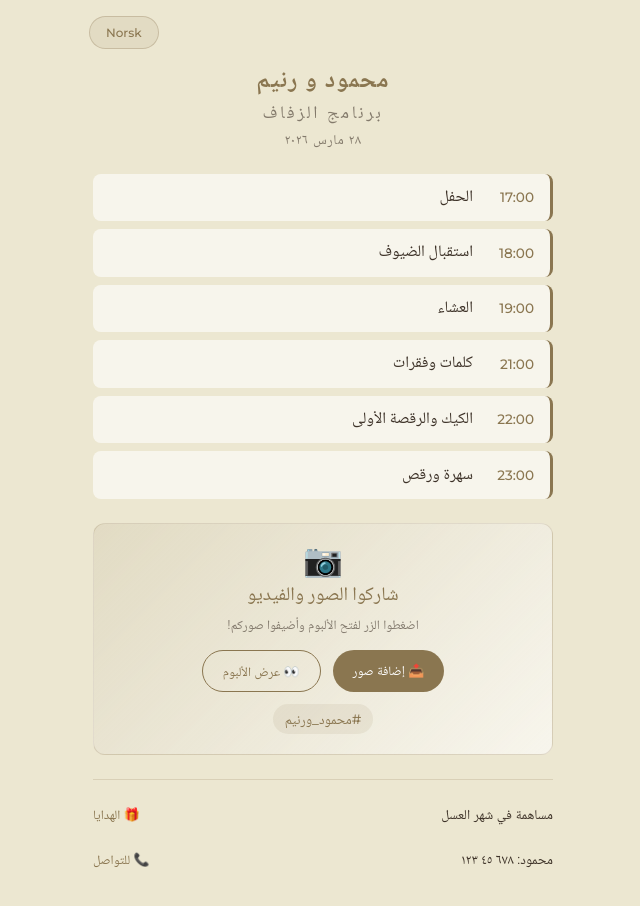
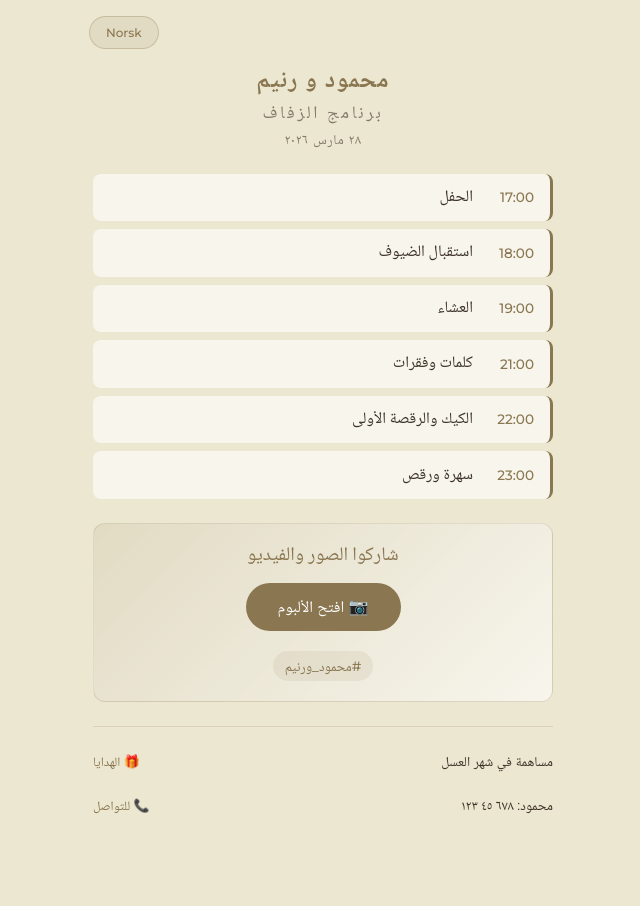
Before and after one commit to mahmoudAndRanim/wedding-program, a React (Vite) app: page / in a window 1280 px wide. Shown: the top 906 px of the page, without its empty margins (317-957 px from the left). After the commit the page ends 856 px from the top, so only its background shows below. Built offline with nearby package versions, Linux system fonts and the light colour scheme.

Commit message:
Simplify photo section to single album button

```diff
--- a/src/App.css
+++ b/src/App.css
@@ -398,11 +398,6 @@
   gap: 0.5rem;
 }
 
-.photo-icon {
-  font-size: 2rem;
-  line-height: 1;
-}
-
 .photo-title {
   font-family: 'Cormorant Garamond', 'Noto Naskh Arabic', serif;
   font-size: 1.2rem;
@@ -411,117 +406,23 @@
   margin: 0;
 }
 
-.photo-desc {
-  font-family: 'Montserrat', 'Noto Naskh Arabic', sans-serif;
-  font-size: 0.8rem;
-  color: var(--text-dim);
-  margin: 0;
-}
-
-.photo-buttons {
-  display: flex;
-  gap: 0.75rem;
-  margin-top: 0.5rem;
-}
-
 .photo-btn {
   font-family: 'Montserrat', 'Noto Naskh Arabic', sans-serif;
-  font-size: 0.8rem;
+  font-size: 1rem;
   font-weight: 500;
-  padding: 0.65rem 1.25rem;
+  padding: 0.75rem 2rem;
   border-radius: 25px;
   text-decoration: none;
+  background: var(--gold);
+  color: white;
+  display: inline-block;
+  margin: 0.5rem 0;
   transition: all 0.3s ease;
 }
 
-.photo-btn.upload {
-  background: var(--gold);
-  color: white;
-}
-
-.photo-btn.upload:hover {
+.photo-btn:hover {
   background: #6d5c3d;
   transform: scale(1.05);
-}
-
-.photo-btn.view {
-  background: transparent;
-  color: var(--gold);
-  border: 1px solid var(--gold);
-}
-
-.photo-btn.view:hover {
-  background: var(--gold);
-  color: white;
-}
-
-/* File upload area */
-.file-upload-area {
-  width: 100%;
-  display: flex;
-  flex-direction: column;
-  align-items: center;
-  gap: 0.5rem;
-  margin: 0.5rem 0;
-}
-
-.file-input {
-  display: none;
-}
-
-.file-label {
-  font-family: 'Montserrat', 'Noto Naskh Arabic', sans-serif;
-  font-size: 0.85rem;
-  font-weight: 500;
-  color: var(--gold);
-  background: var(--white);
-  border: 2px dashed rgba(138, 118, 80, 0.4);
-  padding: 1rem 2rem;
-  border-radius: 10px;
-  cursor: pointer;
-  transition: all 0.3s ease;
-  width: 100%;
-  text-align: center;
-}
-
-.file-label:hover {
-  border-color: var(--gold);
-  background: var(--gold-light);
-}
-
-.file-count {
-  font-family: 'Montserrat', 'Noto Naskh Arabic', sans-serif;
-  font-size: 0.8rem;
-  font-weight: 500;
-  color: var(--gold);
-  background: rgba(138, 118, 80, 0.15);
-  padding: 0.35rem 0.75rem;
-  border-radius: 15px;
-}
-
-.file-count.empty {
-  color: var(--text-dim);
-  background: transparent;
-}
-
-/* Button as button element */
-button.photo-btn {
-  border: none;
-  cursor: pointer;
-}
-
-button.photo-btn.disabled {
-  opacity: 0.5;
-  cursor: not-allowed;
-  transform: none !important;
-}
-
-.photo-tip {
-  font-family: 'Montserrat', 'Noto Naskh Arabic', sans-serif;
-  font-size: 0.7rem;
-  font-style: italic;
-  color: var(--text-dim);
-  margin: 0.25rem 0 0;
 }
 
 .hashtag-tag {
--- a/src/App.jsx
+++ b/src/App.jsx
@@ -67,9 +67,7 @@ const translations = {
     getDirections: 'Veibeskrivelse',
     addToCalendar: 'Legg til i kalender',
     photoTitle: 'Del bilder & video',
-    photoDesc: 'Trykk knappen for å åpne albumet og legg til dine bilder!',
-    photoAddBtn: 'Legg til bilder',
-    photoViewBtn: 'Se albumet',
+    photoBtn: 'Åpne album',
     gift: 'Ønskeliste',
     giftValue: 'Bidrag til bryllupsreise',
     contact: 'Kontakt',
@@ -100,9 +98,7 @@ const translations = {
     getDirections: 'الاتجاهات',
     addToCalendar: 'أضف للتقويم',
     photoTitle: 'شاركوا الصور والفيديو',
-    photoDesc: 'اضغطوا الزر لفتح الألبوم وأضيفوا صوركم!',
-    photoAddBtn: 'إضافة صور',
-    photoViewBtn: 'عرض الألبوم',
+    photoBtn: 'افتح الألبوم',
     gift: 'الهدايا',
     giftValue: 'مساهمة في شهر العسل',
     contact: 'للتواصل',
@@ -189,19 +185,10 @@ function App() {
       {/* Photo sharing */}
       <section className="photo-section">
         <div className="photo-share-box">
-          <div className="photo-icon">📷</div>
           <h3 className="photo-title">{t.photoTitle}</h3>
-          <p className="photo-desc">{t.photoDesc}</p>
-
-          <div className="photo-buttons">
-            <a href={PHOTO_ALBUM_URL} target="_blank" rel="noopener noreferrer" className="photo-btn upload">
-              📤 {t.photoAddBtn}
-            </a>
-            <a href={PHOTO_ALBUM_URL} target="_blank" rel="noopener noreferrer" className="photo-btn view">
-              👀 {t.photoViewBtn}
-            </a>
-          </div>
-
+          <a href={PHOTO_ALBUM_URL} target="_blank" rel="noopener noreferrer" className="photo-btn">
+            📷 {t.photoBtn}
+          </a>
           <div className="hashtag-tag">{t.hashtag}</div>
         </div>
       </section>
```
